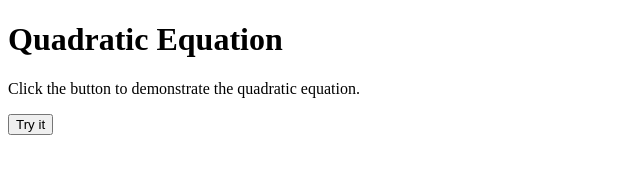
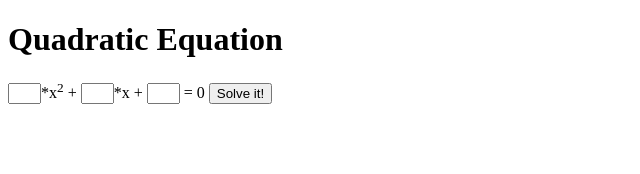
Before and after one commit to prikordonna/quadratic-equation, a plain HTML site: page index.html in a window 1280 px wide. Shown: the whole page, without its empty margins (0-640 px from the left). Drawn offline with Linux system fonts and the light colour scheme.

Commit message:
checkpage

```diff
--- a/index.html
+++ b/index.html
@@ -9,10 +9,12 @@
 <body>
     <h1>Quadratic Equation</h1>
     <script src="/js/index.js"></script>
-    <p>Click the button to demonstrate the quadratic equation.</p>
-    <button onclick="calculation()">Try it</button>
-    <div id="Equation"></div>
-    <div id="x1"></div>
-    <div id="x2"></div>
+    <div>
+        <input id="a_id" type="text" name="value_a">*x<sup>2</sup> + </input>
+        <input id="b_id" type="text" name="valu_b">*x + </input>
+        <input id="c_id" type="text" name="value_c"> = 0 </input>
+        <button onclick="solve()">Solve it!</button>
+        <style>#a_id, #b_id, #c_id{width:25px}</style>
+    </div>
 </body>
 </html>
--- a/js/index.js
+++ b/js/index.js
@@ -1,25 +1,34 @@
-function calculation()
-    {
-     var a=prompt("enter value of a");
-     var b=prompt("enter value of b");
-     var c=prompt("enter value of c");
-     var a2=2*a;
-     var ac=4*a*c;
-     var dis=b*b;
-     var dis=dis-ac;
-     if(dis<0){
-        document.getElementById('Equation').innerHTML='No real roots exist since Discriminant < 0 !<br />D = ' + dis + ' <br />The Equation = ' + a + 'x&#178; + ' + b + 'x + ' + c + '<br />';
-        document.getElementById('x1').innerHTML='&nbsp; ';
-        document.getElementById('x2').innerHTML='&nbsp; ';
-        }
-     else{
-        var dis_sqrt=Math.sqrt(dis);
-        var x1=-b+dis_sqrt;
-        var x1=x1/a2;
-        var x2=-b-dis_sqrt;
-        var x2=x2/a2;
-        document.getElementById('Equation').innerHTML=" Equation = " + a + "x&#178; + " + b + "x + " + c + "<br />";
-        document.getElementById('x1').innerHTML=' Alpha (x1) = ' + x1;
-        document.getElementById('x2').innerHTML=' Beta (x2) = ' + x2;
-        }
-    }
+
+
+function calculation(a, b, c) {
+    if (a !== 0) {
+    const D = b * b - 4 * a * c;
+    const x1 = (-b + Math.sqrt(D)) / (2 * a);
+    const x2 = (-b - Math.sqrt(D)) / (2 * a);
+
+  return {
+    D : D,
+    x1 : x1,
+    x2 : x2
+  };
+  } else {
+    console.log('"а" should not be zero');
+  }
+  return null;
+}
+
+let answer = calculation(-8, 4, 4);
+
+if(answer) {
+  console.log(`
+  D = ${answer.D.toFixed(3)},
+  x1 = ${answer.x1.toFixed(3)},
+  x2 = ${answer.x2.toFixed(3)}
+  `);
+}
+
+console.log(`
+  D = ${answer.D.toFixed(3)},
+  x1 = ${answer.x1.toFixed(3)},
+  x2 = ${answer.x2.toFixed(3)}
+  `);
```
